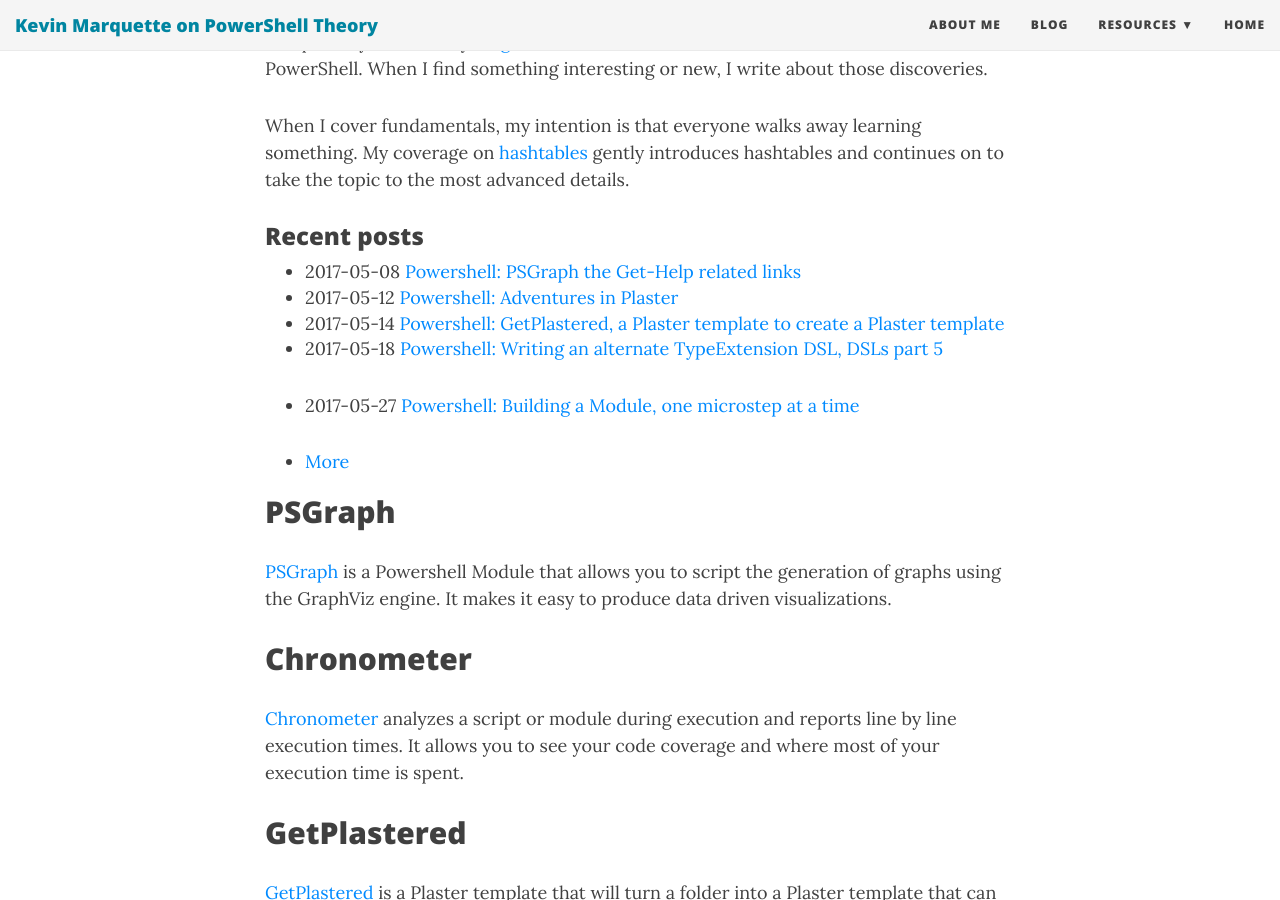
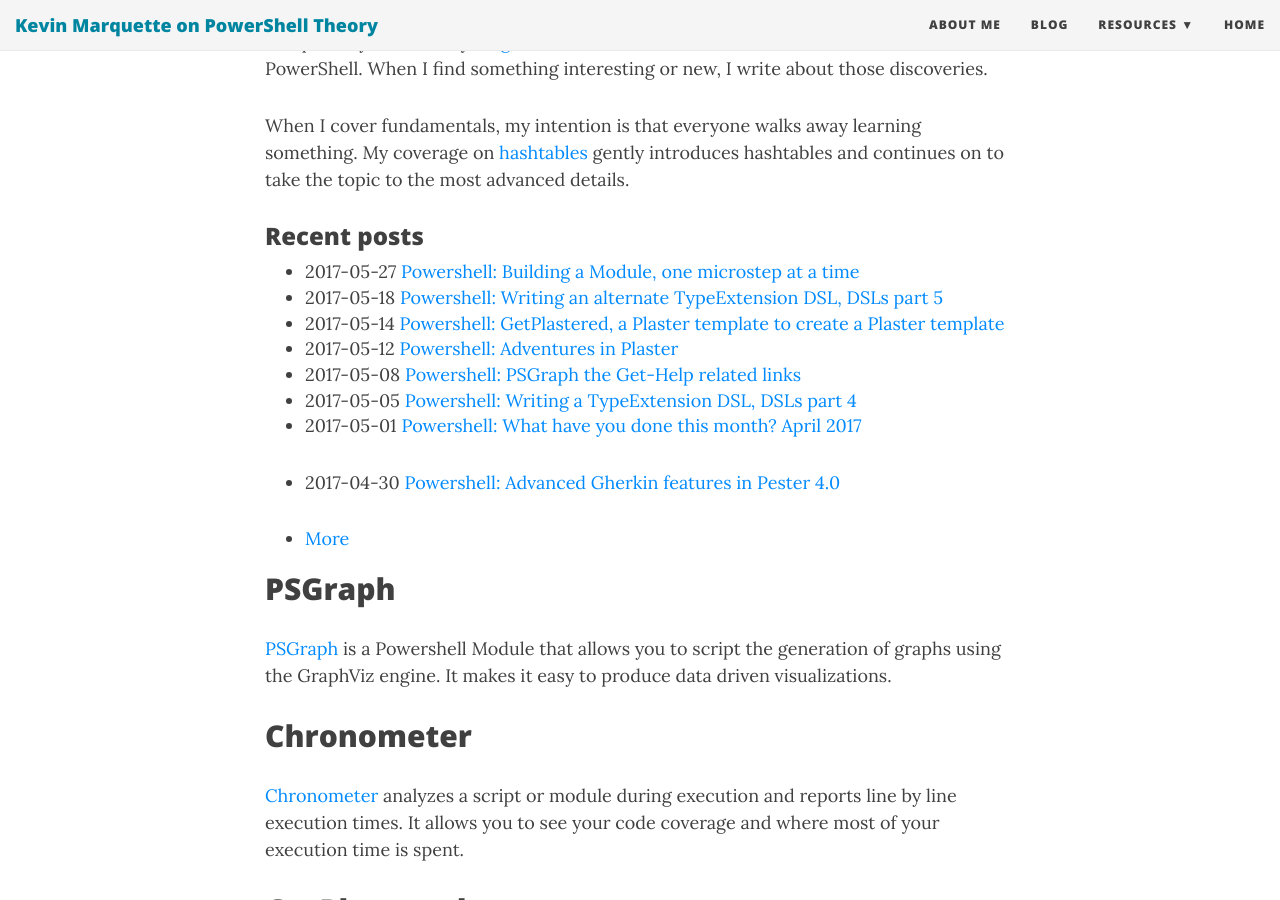
Before and after one commit to KevinMarquette/kevinmarquette.github.io, a Jekyll site: the page built from index.md, in a window 1280 px wide and 900 px high, scrolled down 561 px. Built offline with Jekyll 4.4.1, drawn with Linux system fonts in a browser that asks for light colours; nearby versions of some CDN libraries.

Commit message:
correct import order

```diff
--- a/_includes/recent-posts.md
+++ b/_includes/recent-posts.md
@@ -1,5 +1,8 @@
+* 2017-05-27 [Powershell: Building a Module, one microstep at a time](http://kevinmarquette.github.io/2017-05-27-Powershell-module-building-basics/?utm_source=blog&utm_medium=blog&utm_content=recent)
+* 2017-05-18 [Powershell: Writing an alternate TypeExtension DSL, DSLs part 5](http://kevinmarquette.github.io/2017-05-18-Powershell-TypeExtension-DSL-part-5/?utm_source=blog&utm_medium=blog&utm_content=recent)
+* 2017-05-14 [Powershell: GetPlastered, a Plaster template to create a Plaster template](http://kevinmarquette.github.io/2017-05-14-Powershell-Plaster-GetPlastered-template/?utm_source=blog&utm_medium=blog&utm_content=recent)
+* 2017-05-12 [Powershell: Adventures in Plaster](http://kevinmarquette.github.io/2017-05-12-Powershell-Plaster-adventures-in/?utm_source=blog&utm_medium=blog&utm_content=recent)
 * 2017-05-08 [Powershell: PSGraph the Get-Help related links](http://kevinmarquette.github.io/2017-05-08-Powershell-PSGraph-get-help-related-links/?utm_source=blog&utm_medium=blog&utm_content=recent)
-* 2017-05-12 [Powershell: Adventures in Plaster](http://kevinmarquette.github.io/2017-05-12-Powershell-Plaster-adventures-in/?utm_source=blog&utm_medium=blog&utm_content=recent)
-* 2017-05-14 [Powershell: GetPlastered, a Plaster template to create a Plaster template](http://kevinmarquette.github.io/2017-05-14-Powershell-Plaster-GetPlastered-template/?utm_source=blog&utm_medium=blog&utm_content=recent)
-* 2017-05-18 [Powershell: Writing an alternate TypeExtension DSL, DSLs part 5](http://kevinmarquette.github.io/2017-05-18-Powershell-TypeExtension-DSL-part-5/?utm_source=blog&utm_medium=blog&utm_content=recent)
-* 2017-05-27 [Powershell: Building a Module, one microstep at a time](http://kevinmarquette.github.io/2017-05-27-Powershell-module-building-basics/?utm_source=blog&utm_medium=blog&utm_content=recent)
+* 2017-05-05 [Powershell: Writing a TypeExtension DSL, DSLs part 4](http://kevinmarquette.github.io/2017-05-05-PowerShell-TypeExtension-DSL-part-4/?utm_source=blog&utm_medium=blog&utm_content=recent)
+* 2017-05-01 [Powershell: What have you done this month? April 2017](http://kevinmarquette.github.io/2017-05-01-Powershell-last-month/?utm_source=blog&utm_medium=blog&utm_content=recent)
+* 2017-04-30 [Powershell: Advanced Gherkin features in Pester 4.0](http://kevinmarquette.github.io/2017-04-30-Powershell-Gherkin-advanced-features/?utm_source=blog&utm_medium=blog&utm_content=recent)
```
Also changed, not shown: 1 other file.
